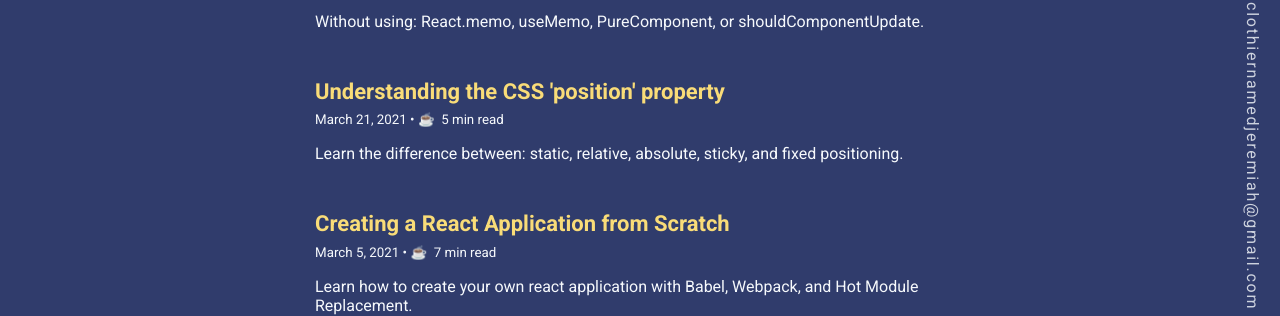
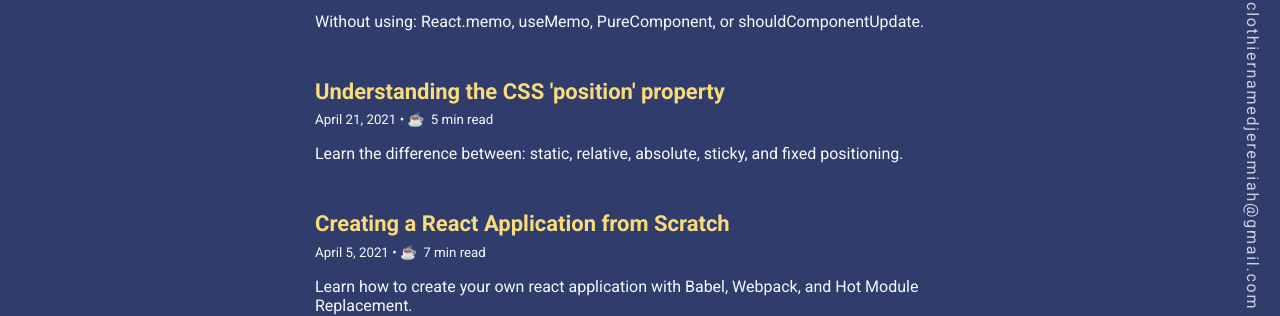
Before and after one commit to ClothierNamedJeremiah/personal-website, a Next.js app: page /blog in a window 1280 px wide. Shown: the part 405-721 px from the top of the page. Built offline with nearby package versions, Linux system fonts and the light colour scheme.

Commit message:
adding semantic html <time> for blogs

```diff
--- a/src/data/blogs.js
+++ b/src/data/blogs.js
@@ -2,21 +2,21 @@ const BLOGS = [
   {
     title: 'A simple solution to optimize React re-renders',
     shortDescription: 'Without using: React.memo, useMemo, PureComponent, or shouldComponentUpdate.',
-    datePublished: 'May 5, 2021',
+    datePublished: '05-05-2021',
     estimatedTimeToRead: '5 min read',
     blogPostUrl: 'https://clothiernamedjeremiah.medium.com/a-simple-solution-to-optimize-react-re-renders-3fce6713ccc8?sk=86e936de9fb90f62912c7f20ed2d7231'
   },
   {
     title: "Understanding the CSS 'position' property",
     shortDescription: 'Learn the difference between: static, relative, absolute, sticky, and fixed positioning.',
-    datePublished: 'March 21, 2021',
+    datePublished: '04-21-2021',
     estimatedTimeToRead: '5 min read',
     blogPostUrl: 'https://clothiernamedjeremiah.medium.com/how-to-position-html-elements-properly-using-css-3fc559f6e5ff',
   },
   {
     title: 'Creating a React Application from Scratch',
     shortDescription: 'Learn how to create your own react application with Babel, Webpack, and Hot Module Replacement.',
-    datePublished: 'March 5, 2021',
+    datePublished: '04-05-2021',
     estimatedTimeToRead: '7 min read',
     blogPostUrl: 'https://clothiernamedjeremiah.medium.com/creating-a-react-app-scratch-a5d5ef8ff2bc',
   },
--- a/src/pages/blog/index.jsx
+++ b/src/pages/blog/index.jsx
@@ -5,6 +5,21 @@ import Link from 'next/link';
 import getBlogPosts from '../../data/blogs';
 
 import styles from '../../scss/modules/Blog.module.scss';
+
+const months = [
+  'January',
+  'February',
+  'March',
+  'April',
+  'May',
+  'June',
+  'July',
+  'August',
+  'September',
+  'October',
+  'November',
+  'December',
+];
 
 const Blog = (props) => {
   const { blogs } = props;
@@ -19,7 +34,13 @@ const Blog = (props) => {
         React fundamentals, and everything in between.
       </p>
       <main className={styles.main}>
-        {blogs.map(({ title, shortDescription, datePublished, estimatedTimeToRead, blogPostUrl }) => (
+        {blogs.map(({ title, shortDescription, datePublished, estimatedTimeToRead, blogPostUrl }) => {
+          const date = new Date(datePublished);
+          const monthName = months[date.getMonth()];
+
+          const formattedDateString = `${monthName} ${date.getDate()}, ${date.getFullYear()}`;
+
+          return (
             <article key={title} className={styles.article}>
               <header className={styles.header}>
                 <h3 className={`fc-yellow fs-normal ${styles.title}`}>
@@ -34,7 +55,7 @@ const Blog = (props) => {
                   </Link>
                 </h3>
                 <small>
-                {datePublished}
+                  <time dateTime={datePublished}>{formattedDateString}</time>
                   &nbsp;• ☕️ &nbsp;
                   {estimatedTimeToRead}
                 </small>
@@ -43,7 +64,8 @@ const Blog = (props) => {
                 {shortDescription}
               </p>
             </article>
-        ))}
+          );
+        })}
       </main>
       <aside className={styles['more-coming-soon']}>
         <small>
```
Lines whose indentation alone changed are shown as unchanged.
